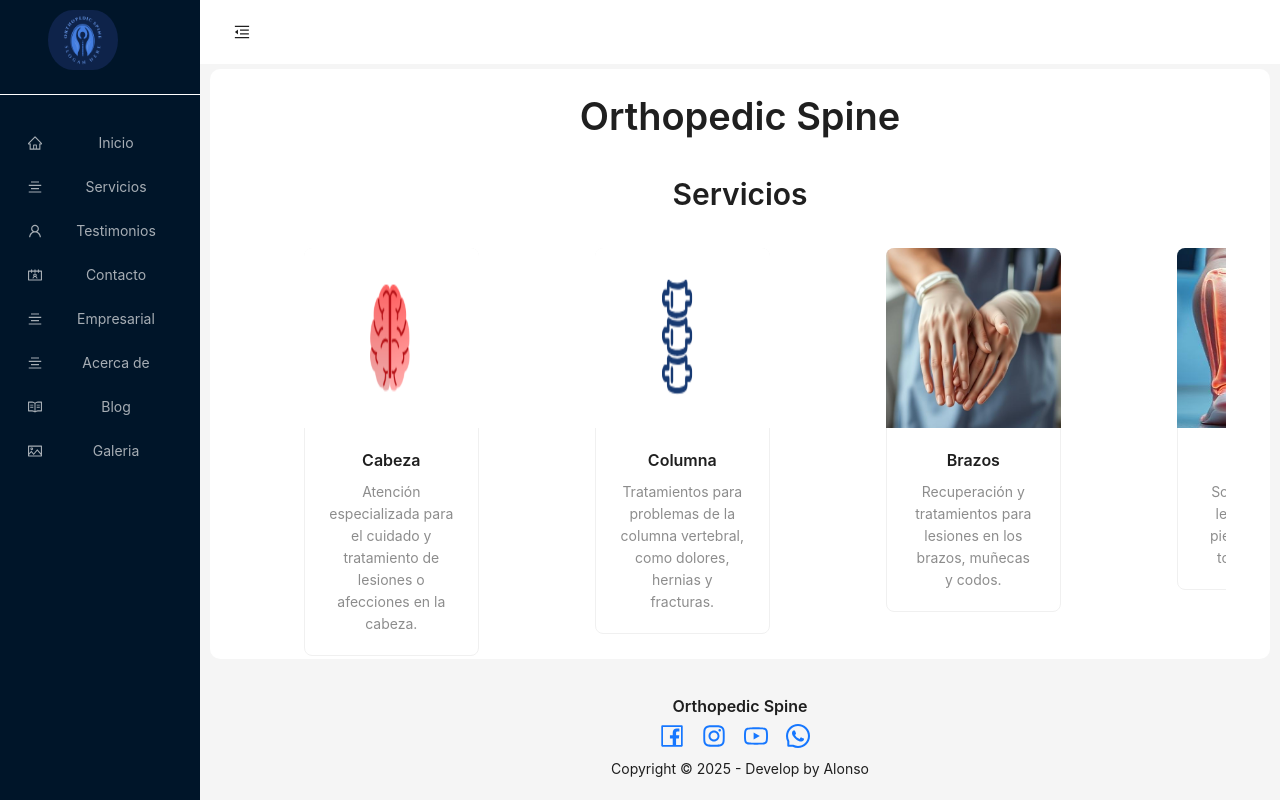
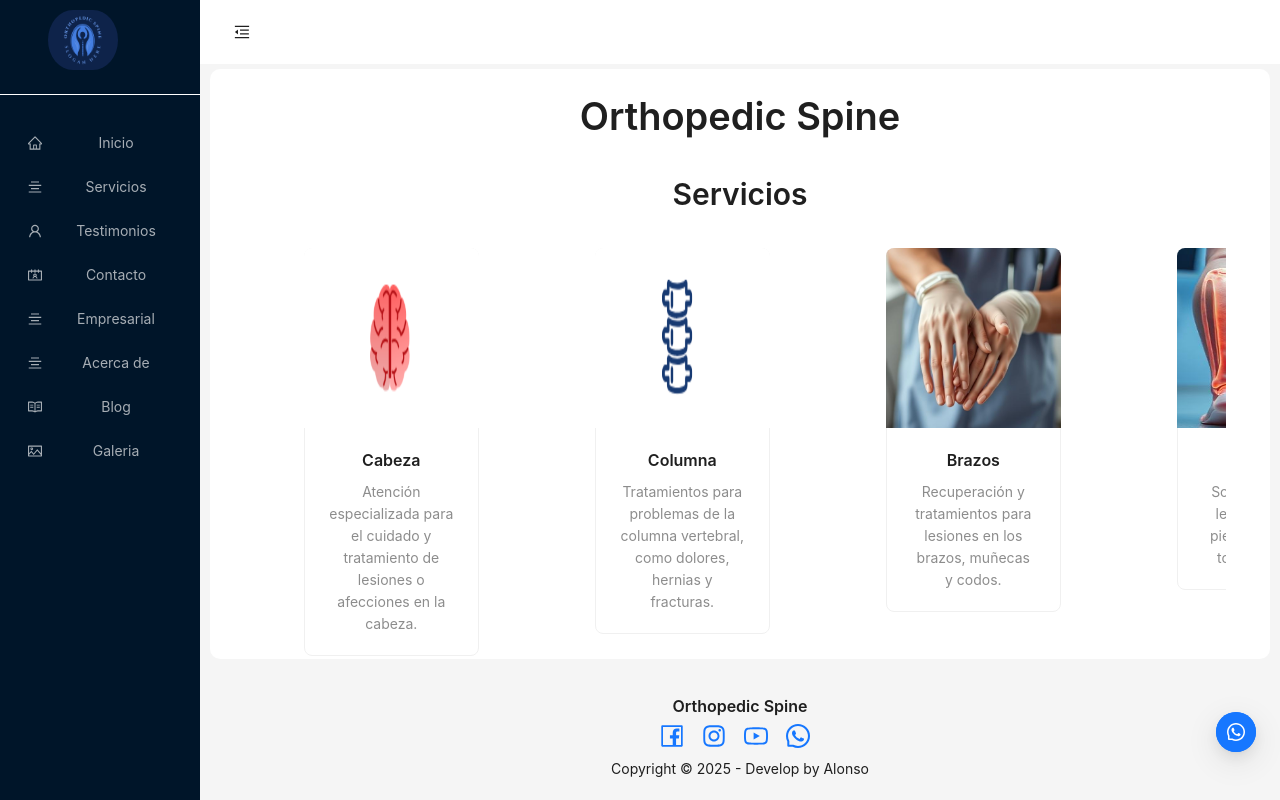
Before and after one commit to Alonsovn/orthopedic-spine-ui, a React (Vite) app: page / in a window 1280 px wide. Built offline with nearby package versions, Linux system fonts and the light colour scheme.

Commit message:
Adding float button

```diff
--- /dev/null
+++ b/src/Components/AppFloatButton/index.tsx
@@ -0,0 +1,17 @@
+import { WhatsAppOutlined } from "@ant-design/icons";
+import { FloatButton } from "antd";
+
+const AppFloatButton = () => {
+  return (
+    <FloatButton
+      shape="circle"
+      type="primary"
+      href="https://web.whatsapp.com/"
+      target="_blank"
+      style={{ insetInlineEnd: 24 }}
+      icon={<WhatsAppOutlined />}
+    />
+  );
+};
+
+export { AppFloatButton };
--- a/src/Pages/App/index.tsx
+++ b/src/Pages/App/index.tsx
@@ -7,6 +7,7 @@ import { SiderMenu } from "../../Components/SiderMenu";
 import { Layout } from "antd";
 import { AppHeader } from "../../Components/AppHeader";
 import { AppFooter } from "../../Components/AppFooter";
+import { AppFloatButton } from "../../Components/AppFloatButton";
 
 const { Content } = Layout;
 
@@ -30,6 +31,7 @@ const App = () => {
         </Content>
         <AppFooter />
       </Layout>
+      <AppFloatButton />
     </Layout>
   );
 };
```
